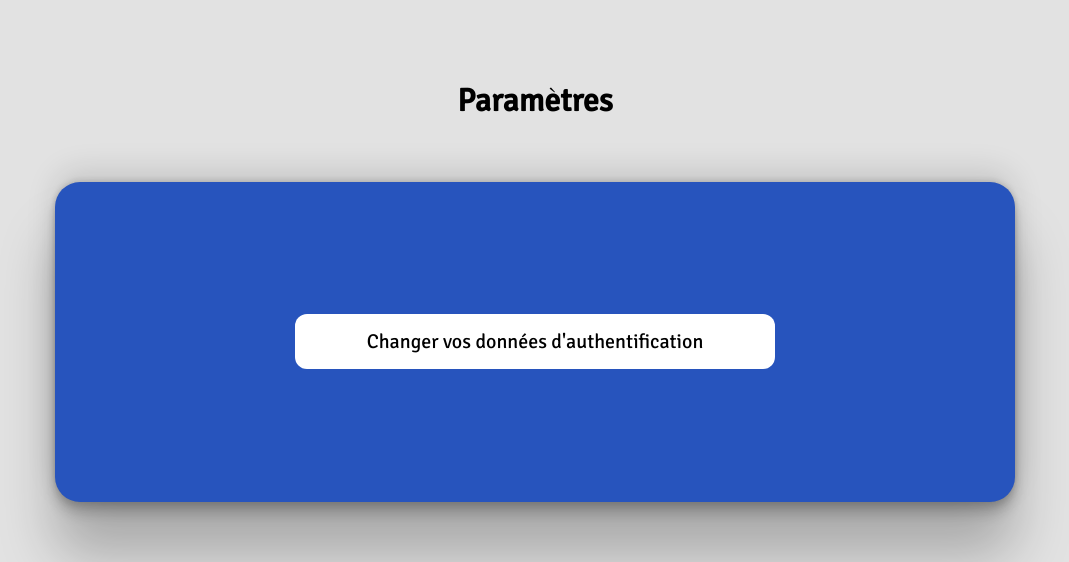
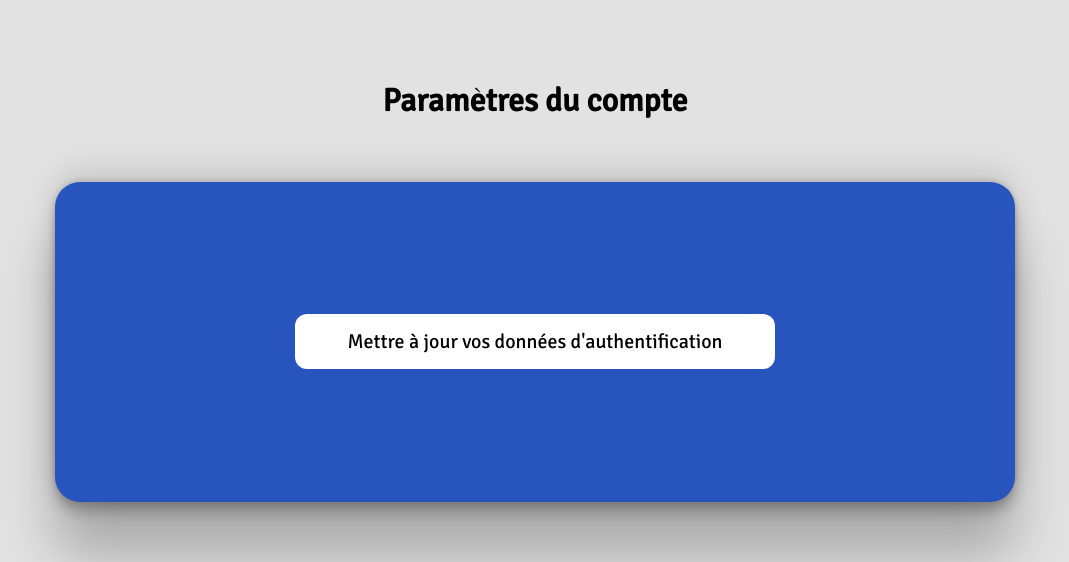
Before and after one commit to alexisboizard/ApplicationPiano, a PHP site: page /settings/settings-account.php in a window 1280 px wide; the page is wider, and only the part inside the window is pictured. Shown: the part 333-895 px from the top of that part, without its empty margins (105-1174 px from the left). Run offline with PHP 8.4, Linux system fonts and the light colour scheme.

Commit message:
Update settings and add atribute for camera

```diff
--- a/lesson.php
+++ b/lesson.php
@@ -17,9 +17,12 @@
 <body>
     <main>
         <div class="camera">
-            <video class="input_video3" style="display: none;" ></video>
+            <video class="input_video3" style="display: none;" capture="environment"></video>
             <canvas class="output3" width="1920" height="1080"></canvas>
         </div>
+        <!--<div class="change-camera">
+             <button id="change-camera"></button>
+        </div> -->
         <div id="start" class="white-circle">
             <div class="red-circle" id="circle"></div>
             <div class="red-square" id="square"></div>
--- a/settings/settings-account.php
+++ b/settings/settings-account.php
@@ -14,14 +14,14 @@
 <body>
     <header>
         <a href="home.php"><img class="back" src="img-sae/back.svg" alt=""></a>
-        <h1>Paramètres</h1>
+        <h1>Paramètres du compte</h1>
     </header>
 
     <main>
         <div class="container">
             <form action="../update-account.php">
                 <div type="submit" class="content-account">
-                    <button id="button-account">Changer vos données d'authentification</button>
+                    <button id="button-account">Mettre à jour vos données d'authentification</button>
                 </div>
             </form>
         </div>
--- a/settings/settings-audio.php
+++ b/settings/settings-audio.php
@@ -33,7 +33,8 @@
         var slider = document.getElementById("volume-bar");
         var output = document.getElementById("value");
         output.innerHTML = slider.value;
-        slider.oninput = function() {
+        slider.oninput = function()
+        {
             output.innerHTML = this.value;
         }
     </script>
--- a/settings/settings-view.php
+++ b/settings/settings-view.php
@@ -14,7 +14,7 @@
 <body>
     <header>
         <a href="home.php"><img class="back" src="img-sae/back.svg" alt=""></a>
-        <h1>Paramètres</h1>
+        <h1>Paramètres d'affichage</h1>
     </header>
 
     <main>
```
